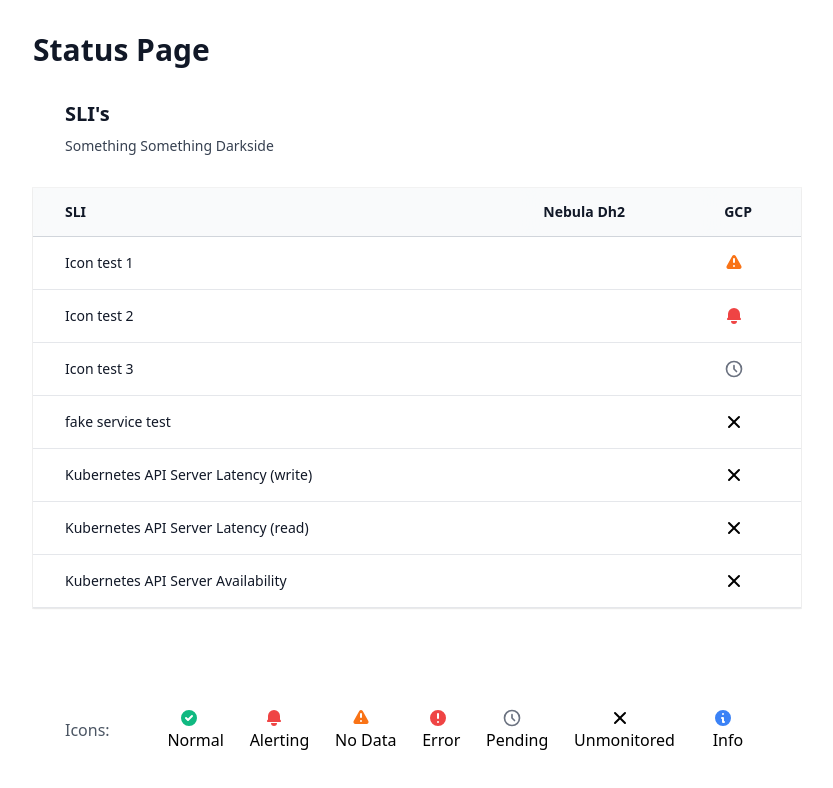
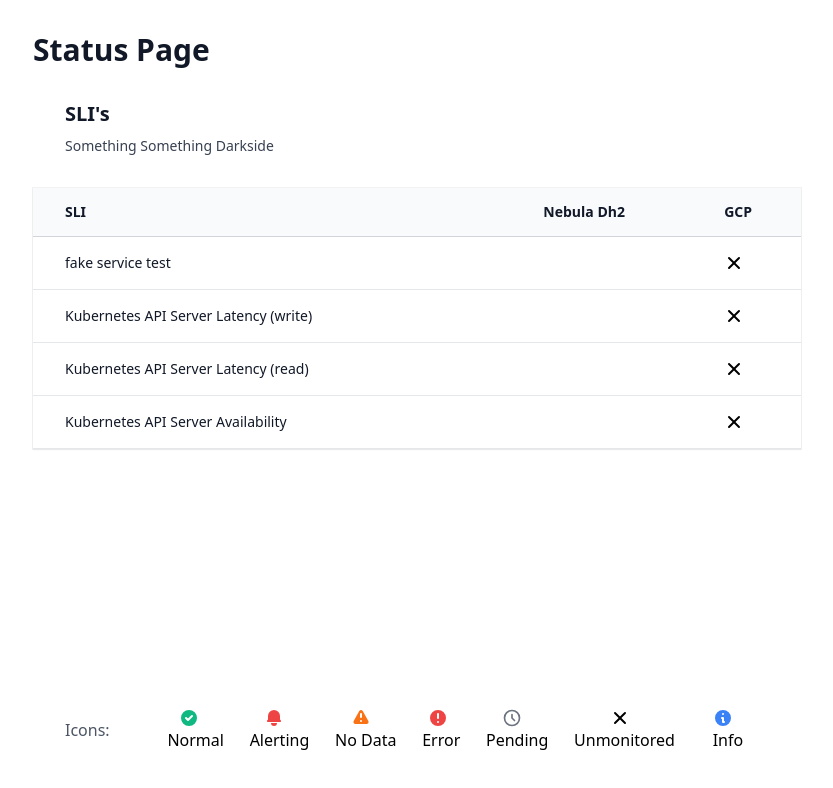
Before and after one commit to cirkonis/status-page-frontend, an Angular app: page / in a window 1280 px wide. Shown: the top 788 px of the page, without its empty margins (223-1056 px from the left). Built offline with nearby package versions, Linux system fonts and the light colour scheme; no server answers.

Commit message:
small refactor and stable point to start testing tooltip

```diff
--- a/src/app/app.module.ts
+++ b/src/app/app.module.ts
@@ -5,7 +5,7 @@ import { AppComponent } from './app.component';
 import { StatusPageComponent } from './status-page/status-page.component';
 import { HeaderComponent } from './status-page/header/header.component';
 import { FooterComponent } from './status-page/footer/footer.component';
-import { StatusTableComponent } from './status-page/sli-status-table/status-table.component';
+import { SliStatusTableComponent } from './status-page/sli-status-table/sli-status-table.component';
 import { UnmonitoredIconComponent } from './icons/unmonitored-icon.component';
 import { NormalIconComponent} from "./icons/normal-icon.component";
 import { InfoIconComponent } from './icons/info-icon.component';
@@ -23,7 +23,7 @@ import {CommonModule} from "@angular/common";
     StatusPageComponent,
     HeaderComponent,
     FooterComponent,
-    StatusTableComponent,
+    SliStatusTableComponent,
     UnmonitoredIconComponent,
     NormalIconComponent,
     InfoIconComponent,
--- a/src/app/status-page/sli-status-table/status-table.component.ts
+++ b/src/app/status-page/sli-status-table/sli-status-table.component.ts
@@ -7,32 +7,18 @@ import {IAlert} from "../../../interfaces/IAlert";
 import {Observable} from "rxjs";
 
 @Component({
-  selector: 'app-status-table',
-  templateUrl: './status-table.component.html',
+  selector: 'app-sli-status-table',
+  templateUrl: './sli-status-table.component.html',
 })
-export class StatusTableComponent implements OnInit {
+export class SliStatusTableComponent implements OnInit {
 
   serviceLevelIndicators: IServiceLevelIndicator[] = [
-    {
-      name: 'Icon test 1',
-      // nebulaStatus: ESliStatus.PENDING,
-      gcpStatus: ESliStatus.NO_DATA,
-    },
-    {
-      name: 'Icon test 2',
-      // nebulaStatus: ESliStatus.INFO,
-      gcpStatus: ESliStatus.ALERTING,
-    },
-    {
-      name: 'Icon test 3',
-      // nebulaStatus: ESliStatus.UNMONITORED,
-      gcpStatus: ESliStatus.PENDING,
-    },
     {
       id: 'fake',
       name: 'fake service test',
       nebulaStatus: this.getAlertStatus('4066e417-9ad4-4967-b512-a744b301682e'),
       gcpStatus: ESliStatus.UNMONITORED,
+      tooltip: 'Tool tip test',
     },
     {
       name: 'Kubernetes API Server Latency (write)',
--- a/src/app/status-page/status-page.component.html
+++ b/src/app/status-page/status-page.component.html
@@ -7,6 +7,6 @@
         min-h-screen
       ">
   <app-header></app-header>
-  <app-status-table class="flex-1"></app-status-table>
+  <app-sli-status-table class="flex-1"></app-sli-status-table>
   <app-footer></app-footer>
 </div>
--- a/src/interfaces/IServiceLevelIndicator.ts
+++ b/src/interfaces/IServiceLevelIndicator.ts
@@ -5,5 +5,6 @@ export interface IServiceLevelIndicator {
   id?: string,
   name: string,
   nebulaStatus?: Observable<string>,
-  gcpStatus: ESliStatus
+  gcpStatus: ESliStatus,
+  tooltip?: string
 }
```
Also changed, not shown: src/app/status-page/sli-status-table/sli-status-table.component.html (renamed from src/app/status-page/sli-status-table/status-table.component.html), 1 other file (tests, documents, lock files or other folders).
